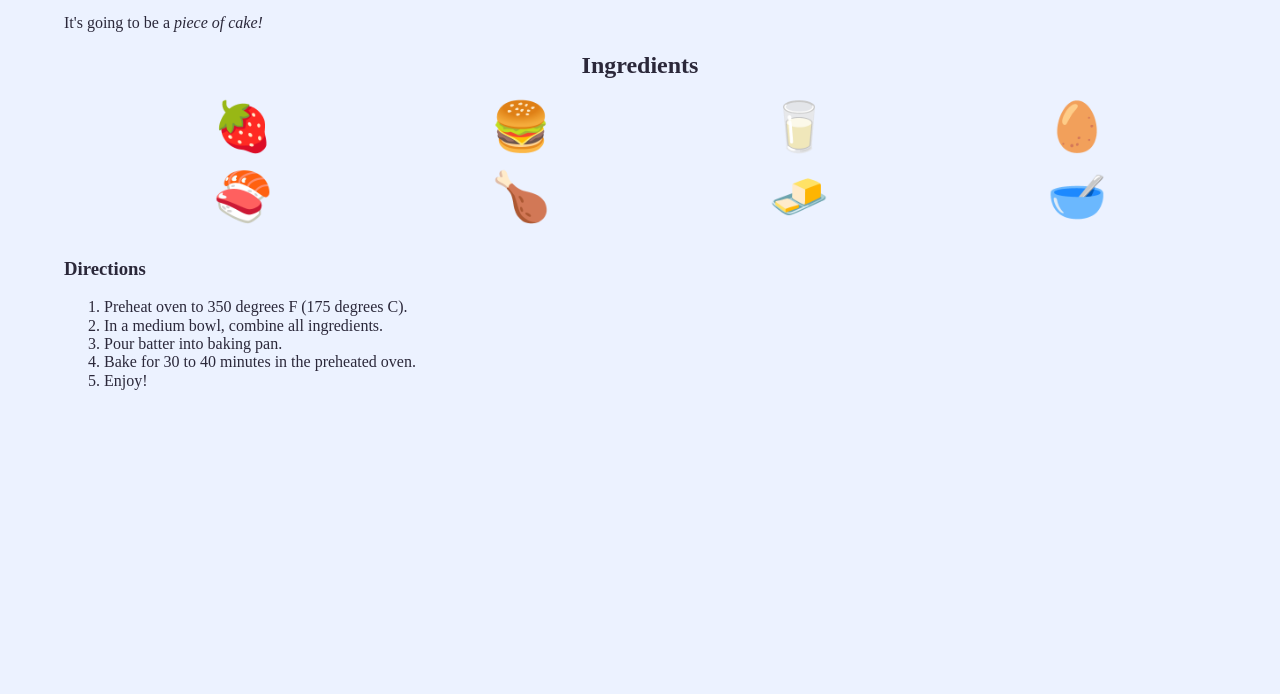
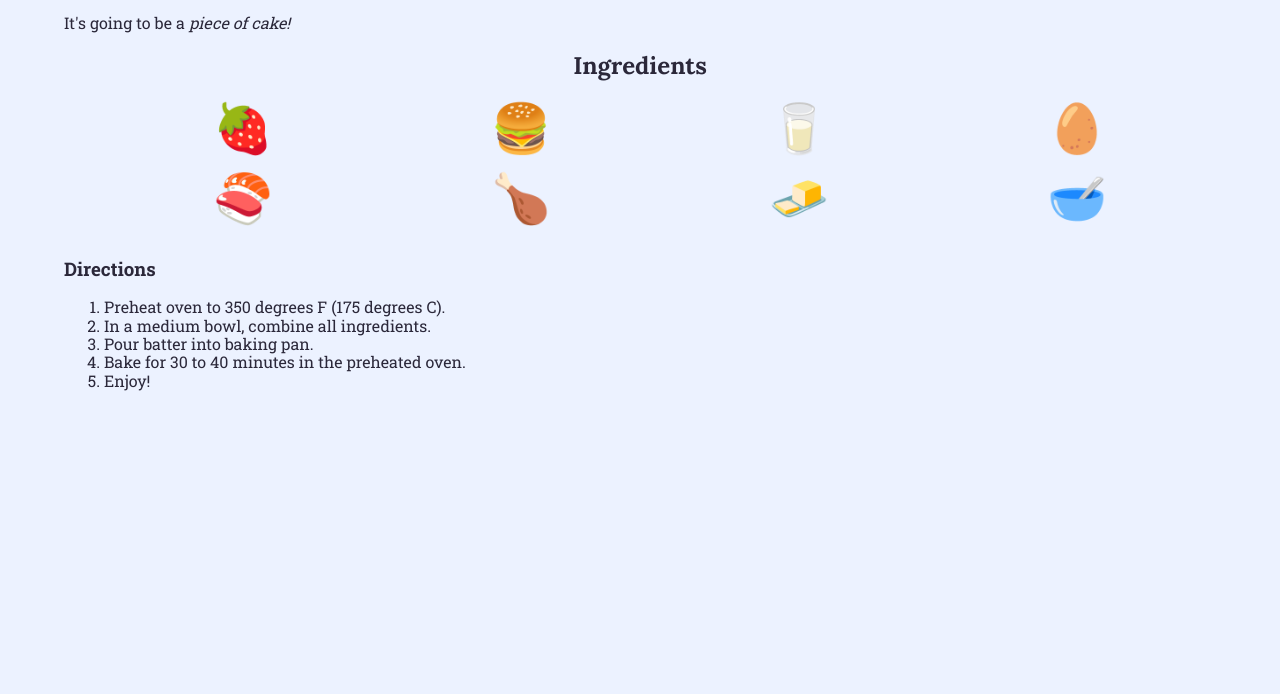
Before and after one commit to oyinnuel/Scrimba_001, a plain HTML site: page index.html in a window 1280 px wide. Shown: the part 106-800 px from the top of the page. Drawn offline with nearby package versions, Linux system fonts and the light colour scheme; a script that the page names is missing.

Commit message:
Added a font-family link
Link added was Roboto and Lora

```diff
--- a/index.html
+++ b/index.html
@@ -7,6 +7,7 @@
         <meta name="viewport" content="width=device-width, initial-scale=1.0">
 
     <title>Cake Class</title>
+    <link href="https://fonts.googleapis.com/css?family=Lora:400,700|Roboto+Slab:400,700&display=swap" rel="stylesheet">
     <link rel="stylesheet" href="style.css" />
   </head>
   <body>
```
